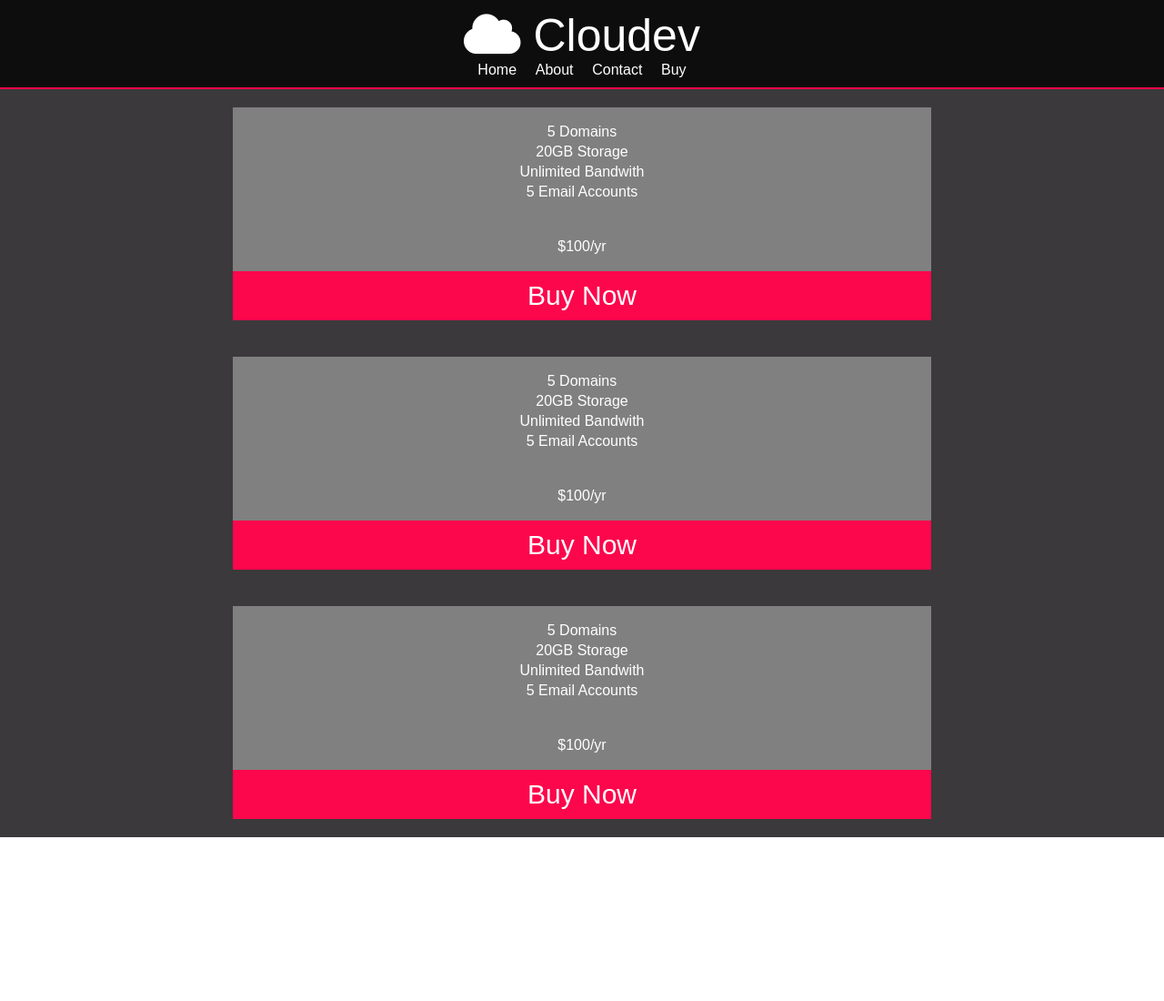
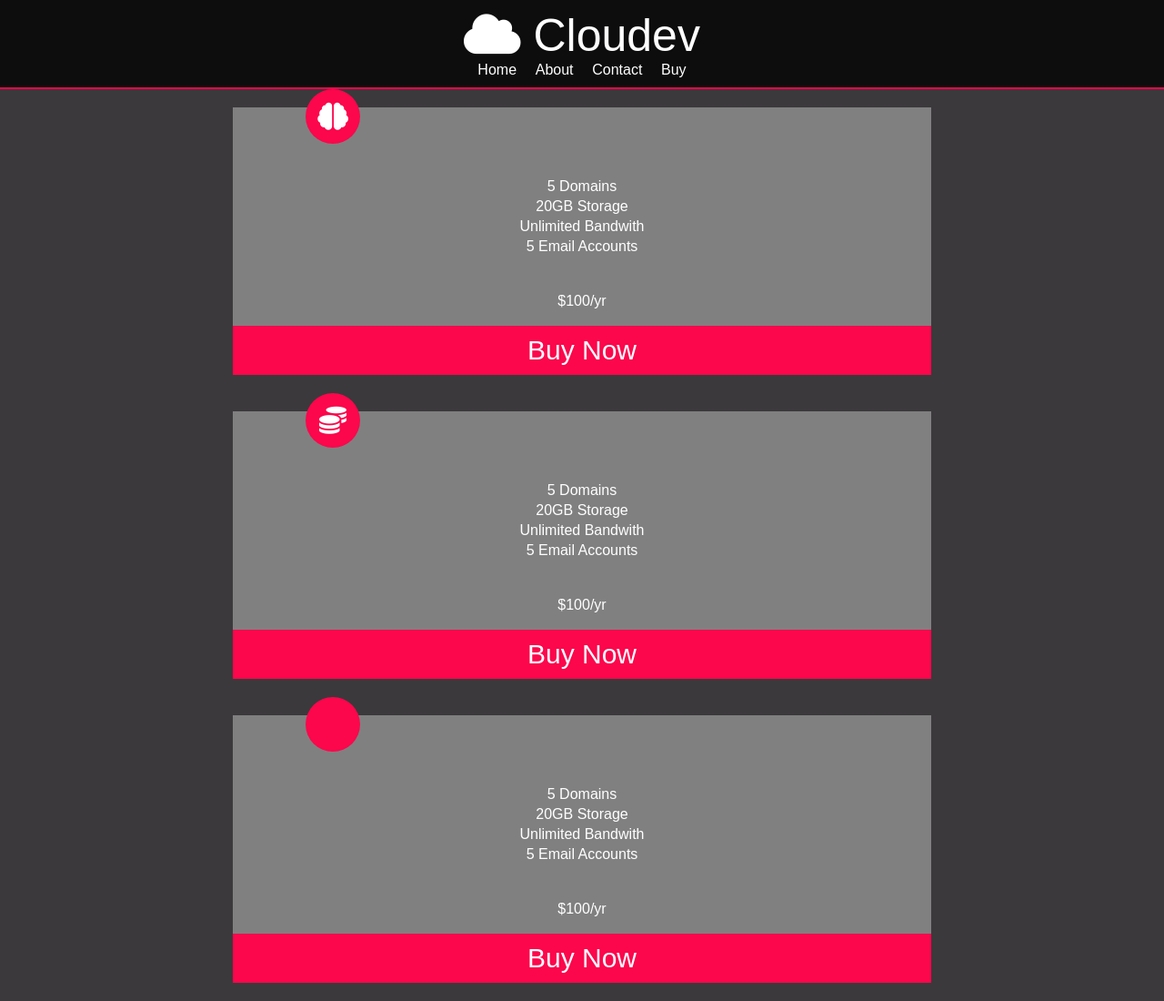
Before and after one commit to sh0la/cloud_storage, a plain HTML site: page index.html in a window 1280 px wide. Shown: the whole page at 91% size. Before the commit the page ends 920 px from the top, so only its background shows below. Drawn offline with Linux system fonts and the light colour scheme; a web font is replaced by a local one.

Commit message:
Add icons to each box

```diff
--- a/index.html
+++ b/index.html
@@ -28,6 +28,9 @@
   <section>
     <div class="price-options">
       <div class="box">
+        <div class="circle">
+          <i class="fas fa-brain"></i>
+        </div>
         <ul class="box-1">
           <li>5 Domains</li>
           <li>20GB Storage</li>
@@ -38,6 +41,9 @@
         <p>Buy Now</p>
       </div>
       <div class="box">
+        <div class="circle">
+          <i class="fas fa-coins"></i>
+        </div>
         <ul class="box-2">
           <li>5 Domains</li>
           <li>20GB Storage</li>
@@ -48,6 +54,9 @@
         <p>Buy Now</p>
       </div>
       <div class="box">
+        <div class="circle">
+          <i class="fas fa-codepen"></i>
+        </div>
         <ul class="box-1">
           <li>5 Domains</li>
           <li>20GB Storage</li>
```
Also changed, not shown: .css/style.css.
